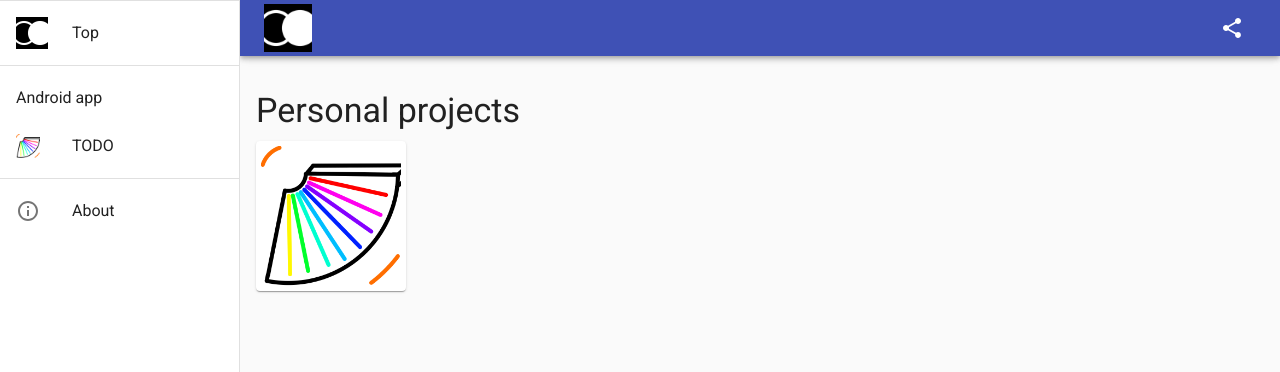
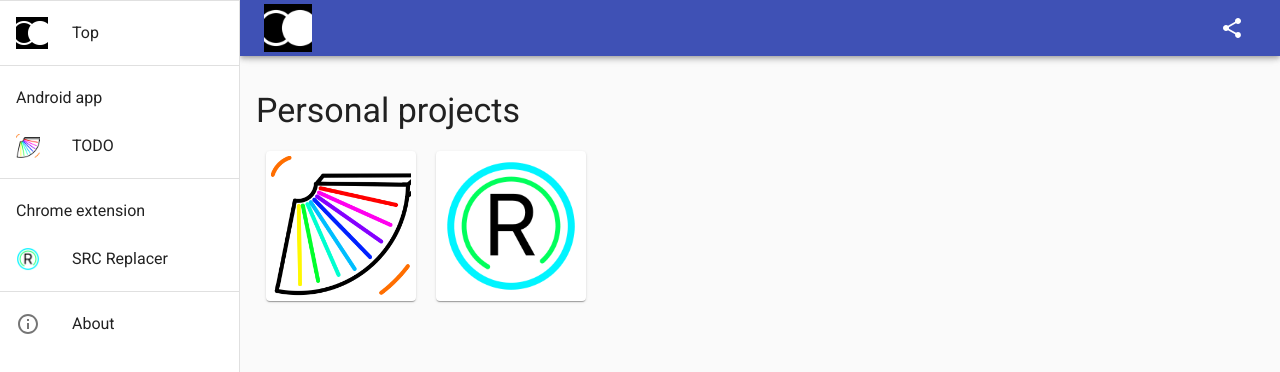
Before and after one commit to reidha/next_site, a Next.js app: page / in a window 1280 px wide. Shown: the top 372 px of the page. Built offline with nearby package versions, Linux system fonts and the light colour scheme.

Commit message:
Add initial SRCR page

```diff
--- a/components/ResponsiveDrawer.js
+++ b/components/ResponsiveDrawer.js
@@ -101,6 +101,16 @@ export default function ResponsiveDrawer(props) {
             </List>
             <Divider />
             <List>
+                <ListItem>
+                    <ListItemText primary="Chrome extension" />
+                </ListItem>
+                <ResponsiveDrawerListItem
+                    href="/products/srcr/"
+                    icon={<img src="/image/srcr-logo.png" alt="srcr logo" height="24" />}
+                    text="SRC Replacer" />
+            </List>
+            <Divider />
+            <List>
                 <ResponsiveDrawerListItem
                     href="/about/"
                     icon={<InfoOutlinedIcon />}
--- a/next.config.js
+++ b/next.config.js
@@ -2,8 +2,9 @@
 module.exports = {
     exportTrailingSlash: true,
     exportPathMap: () => ({
-        '/': {page: '/'},
-        '/about': {page: '/about'},
-        '/products/todo': {page: '/products/todo'}
+        '/': { page: '/' },
+        '/about': { page: '/about' },
+        '/products/todo': { page: '/products/todo' },
+        '/products/srcr': { page: '/products/srcr' }
     })
 };
--- a/pages/index.js
+++ b/pages/index.js
@@ -16,6 +16,7 @@ export default function Index(props) {
     return (
         <Layout>
             <Typography variant="h4">Personal projects</Typography>
+            <div className={classes.flex}>
                 <Paper className={classes.paperTile}>
                     <div>
                         <Link href="/products/todo/">
@@ -23,6 +24,14 @@ export default function Index(props) {
                         </Link>
                     </div>
                 </Paper>
+                <Paper className={classes.paperTile}>
+                    <div>
+                        <Link href="/products/srcr/">
+                            <img src="/image/srcr-logo.png" width="100%" />
+                        </Link>
+                    </div>
+                </Paper>
+            </div>
         </Layout>
     );
 }
--- a/utils/constant.js
+++ b/utils/constant.js
@@ -17,12 +17,15 @@ export const sharedStyle = {
         padding: '5px 10px 10px 10px'
     },
     paperTile: {
-        margin: '10opx 10px 10px 10px',
+        margin: '10px 10px 10px 10px',
         padding: '5px 5px 5px 5px',
         width: '150px',
         height: '150px'
     },
     divider: {
         margin: '5px 0px 5px 0px'
+    },
+    flex: {
+        display: 'flex'
     }
 }
```
Also changed, not shown: pages/products/srcr.js (added, +10 -0 lines), public/image/srcr-logo.png (added). Lines whose indentation alone changed are shown as unchanged.
